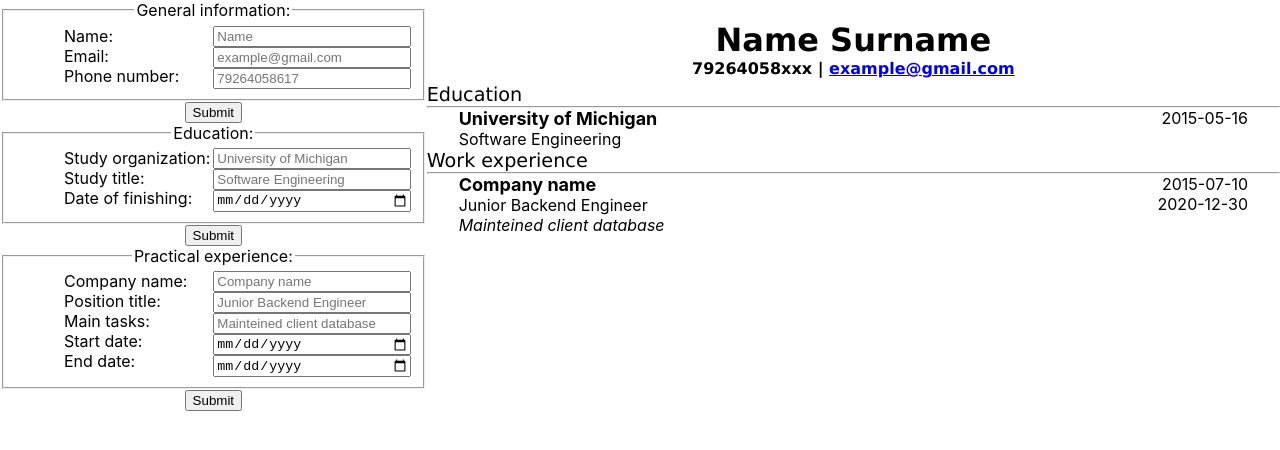
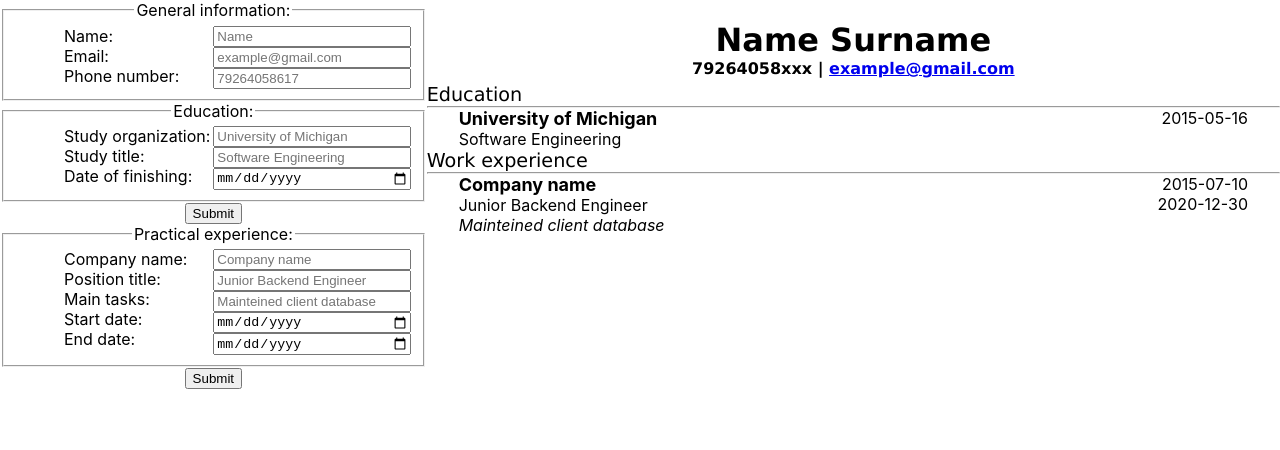
Before and after one commit to Hikyn/cv-creator, a React (Create React App) app: page / in a window 1280 px wide. Shown: the top 450 px of the page. Built offline with nearby package versions, Linux system fonts and the light colour scheme.

Commit message:
feat: onChange for GeneralInfo

```diff
--- a/src/App.js
+++ b/src/App.js
@@ -30,6 +30,33 @@ class App extends Component {
     this.setGeneral = this.setGeneral.bind(this);
     this.setEducational = this.setEducational.bind(this);
     this.setPractical = this.setPractical.bind(this);
+    this.setName = this.setName.bind(this);
+    this.setEmail = this.setEmail.bind(this);
+    this.setPhoneNumber = this.setPhoneNumber.bind(this);
+  }
+
+  setName(name) {
+    this.setState({
+      general: {
+        ...this.state.general,
+        'name': name
+      }})
+  }
+
+  setEmail(email) {
+    this.setState({
+      general: {
+        ...this.state.general,
+        'email': email
+      }})
+  }
+
+  setPhoneNumber(phoneNumber) {
+    this.setState({
+      general: {
+        ...this.state.general,
+        'phoneNumber': phoneNumber
+      }})
   }
 
   setGeneral(name, email, phoneNumber) {
@@ -67,9 +94,11 @@ class App extends Component {
   render() {
     return (
       <div className="App">
-        {console.log(this.state)}
         <CVEditor
-          setGeneral={this.setGeneral}
+          setName={this.setName}
+          setEmail={this.setEmail}
+          setPhoneNumber={this.setPhoneNumber}
+
           setEducational={this.setEducational}
           setPractical={this.setPractical}
         />
--- a/src/components/CVEditor.js
+++ b/src/components/CVEditor.js
@@ -12,7 +12,11 @@ export default class CVEditor extends Component {
     render() {
         return (
             <div className="CVEditor">
-                <General submitInfo={this.props.setGeneral}/>
+                <General
+                    setName={this.props.setName}
+                    setEmail={this.props.setEmail}
+                    setPhoneNumber={this.props.setPhoneNumber}
+                />
                 <Educational submitInfo={this.props.setEducational}/>
                 <Practical submitInfo={this.props.setPractical}/>
             </div>
--- a/src/components/General.js
+++ b/src/components/General.js
@@ -4,23 +4,26 @@ export default class General extends Component {
     constructor(props) {
         super(props)
 
-        this.handleSubmit = this.handleSubmit.bind(this);
+        this.handleNameChange = this.handleNameChange.bind(this);
+        this.handleEmailChange = this.handleEmailChange.bind(this);
+        this.handlePhoneNumberChange = this.handlePhoneNumberChange.bind(this);
     }
 
-    handleSubmit(e) {
-        e.preventDefault();
+    handleNameChange(e) {
+        this.props.setName(e.target.value);
+    }
 
-        const form = e.target;
-        const formData = new FormData(form);
-        const formJson = Object.fromEntries(formData.entries());
-        console.log(formJson);
+    handleEmailChange(e) {
+        this.props.setEmail(e.target.value);
+    }
 
-        this.props.submitInfo(formJson.name, formJson.email, formJson.phoneNumber);
+    handlePhoneNumberChange(e) {
+        this.props.setPhoneNumber(e.target.value);
     }
 
     render() {
         return (
-            <form method='post' onSubmit={this.handleSubmit}>
+            <form method='post'>
                 <fieldset className="gridFieldset">
                     <legend>General information: </legend>
                     <div className='flexRows'>
@@ -29,12 +32,11 @@ export default class General extends Component {
                         <label htmlFor='phone'>Phone number:</label>
                     </div>
                     <div className='flexRows'>
-                        <input type="text" name='name' placeholder="Name"></input>
-                        <input type="email" name='email' placeholder="example@gmail.com"></input>
-                        <input type="tel" name='phoneNumber' placeholder="79264058617"></input>
+                        <input type="text" name='name' placeholder="Name" onChange={this.handleNameChange}></input>
+                        <input type="email" name='email' placeholder="example@gmail.com" onChange={this.handleEmailChange}></input>
+                        <input type="tel" name='phoneNumber' placeholder="79264058617" onChange={this.handlePhoneNumberChange}></input>
                     </div>
                 </fieldset>
-                <button type="submit">Submit</button>
             </form>
         )
     }
```
